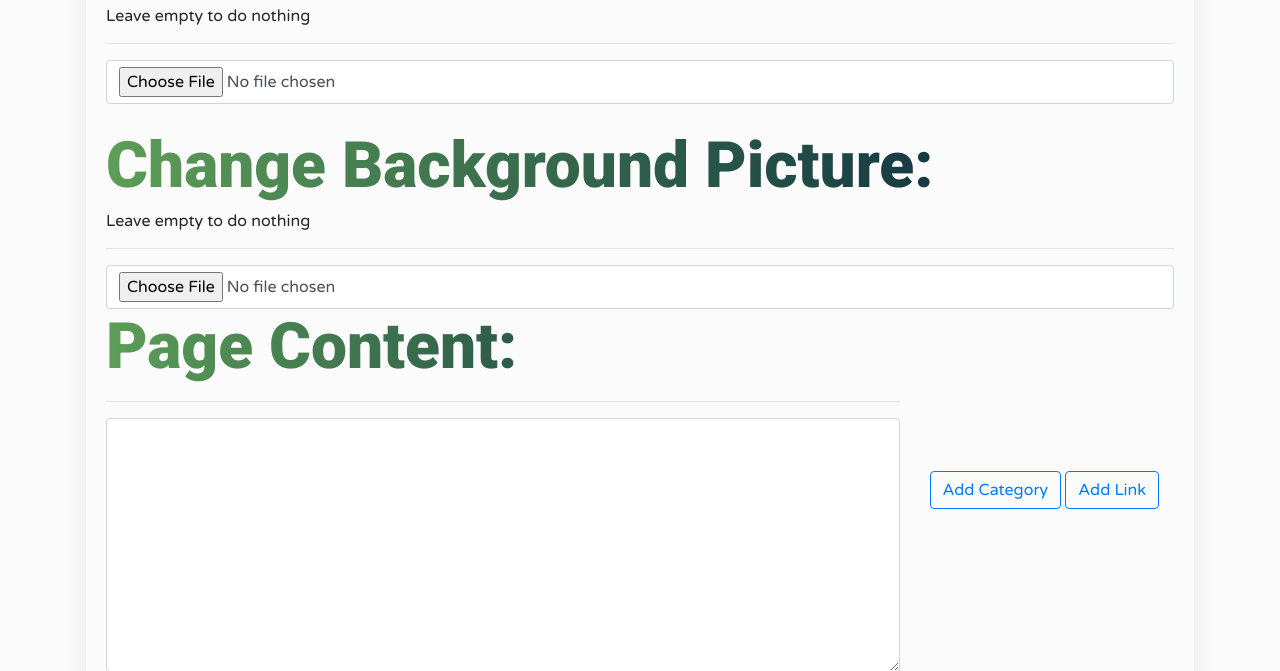
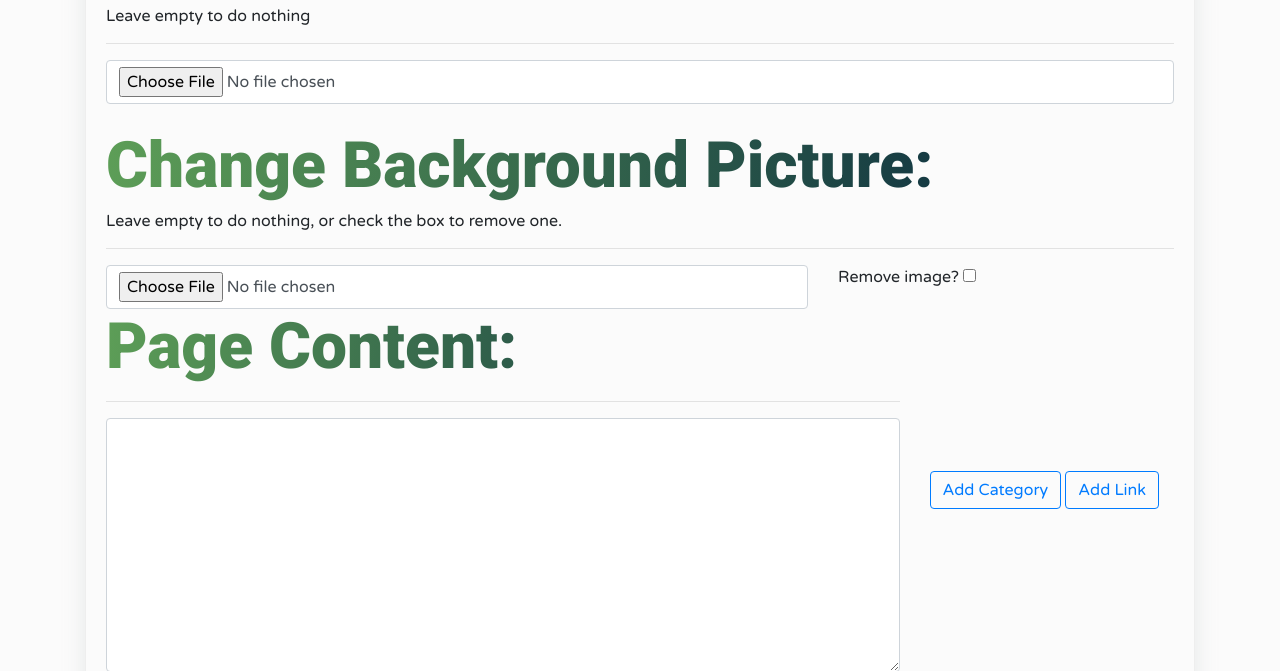
Before and after one commit to adamtherookie/linksharin, a Django app: template website/templates/website/edit.html in a window 1280 px wide. Shown: the part 570-1241 px from the top of the page. Run offline with Django 4.2, Linux system fonts and the light colour scheme; the template is opened without the code that fills it, so the values that code supplies are empty; some libraries are stand-ins or nearby versions.

Commit message:
Ability to remove backgrounds

```diff
--- a/website/templates/website/edit.html
+++ b/website/templates/website/edit.html
@@ -25,9 +25,17 @@
     <input class="form-control" type="file" accept="image/*" name="image" id="image">
     <br>
     <h3 class="gradient header">Change Background Picture<span class="accent">:</span></h3>
-    <h6>Leave empty to do nothing</h6>
+    <h6>Leave empty to do nothing, or check the box to remove one.</h6>
     <hr>
-    <input class="form-control" type="file" accept="image/*" name="background" id="background">
+    <div class="row">
+      <div class="col-8">
+        <input class="form-control" type="file" accept="image/*" name="background" id="background">
+      </div>
+      <div class="col">
+        Remove image?
+        <input type="checkbox" id="remove" name="remove">
+      </div>
+    </div>
     <div class="row align-items-center">
       <div class="col">
         <h3 class="gradient header">Page Content<span class="accent">:</span></h3>
--- a/website/templates/website/page.html
+++ b/website/templates/website/page.html
@@ -15,7 +15,7 @@
   <style>
     html {
       {% if background %}
-        background: url("/media/{{ background }}") no-repeat center center fixed;
+        background:url("/media/{{ background }}") no-repeat center center fixed;
         -webkit-background-size: cover;
         -moz-background-size: cover;
         -o-background-size: cover;
--- a/website/views.py
+++ b/website/views.py
@@ -201,6 +201,7 @@ def edit(request):
         watermark = request.POST.get('checkbox', False)
         image = request.FILES.get("image", None)
         background = request.FILES.get("background", None)
+        remove = request.POST['remove']
         colorscheme = request.POST['colorscheme']
         effect = request.POST['effect']
         font = request.POST['font']
@@ -241,6 +242,10 @@ def edit(request):
             page.background = background
             page.save(update_fields=["background"])
 
+        if remove:
+            page.background = None
+            page.save(update_fields=["background"])
+
         page.colorscheme = colorscheme
         page.save(update_fields=["colorscheme"])
 
```
